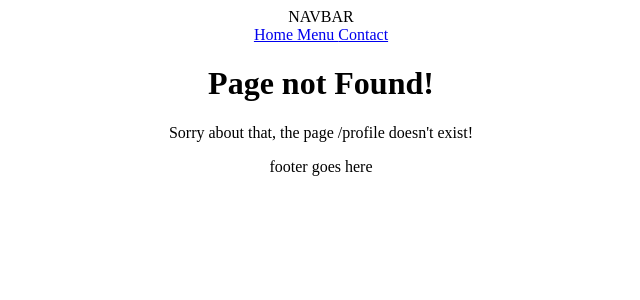
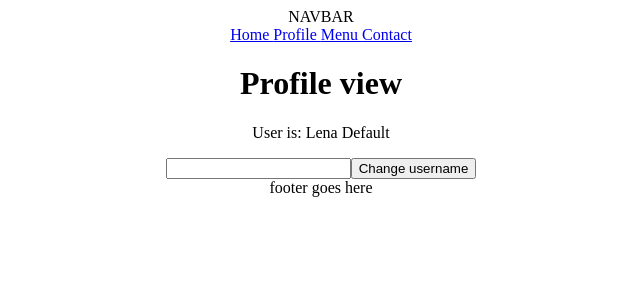
Before and after one commit to leneehe/react-exercises, a React (Create React App) app in the folder exercise-09/: page /profile in a window 1280 px wide. Before the commit this address had no page. Shown: the top 300 px of the page, without its empty margins (319-959 px from the left). Built offline with nearby package versions, Linux system fonts and the light colour scheme.

Commit message:
Implement child and grandchild components using prop drilling

```diff
--- a/exercise-09/src/App.js
+++ b/exercise-09/src/App.js
@@ -1,6 +1,8 @@
 import './App.css';
 import { BrowserRouter as Router, Routes, Route } from "react-router-dom";
+import {useState} from 'react';
 import {Home} from './pages/Home';
+import { Profile } from './pages/Profile';
 import { Menu } from './pages/Menu';
 import { Contact } from './pages/Contact';
 import { PageNotFound } from './pages/PageNotFound'
@@ -8,12 +10,15 @@
 
 
 function App() {
+  const [username, setUsername] = useState("Lena Default");
+
   return (
     <div className="App">
       <Router>
         <Navbar/>
         <Routes>
-          <Route path="/" element={<Home/>} />
+          <Route path="/" element={<Home username={username} />} />
+          <Route path="/profile" element={<Profile  username={username} setUsername={setUsername}/>} />
           <Route path="/menu" element={<Menu />} />
           <Route path="contact" element={<Contact />}>
             <Route path=":name"  element={<Contact />}/>
--- a/exercise-09/src/Navbar.js
+++ b/exercise-09/src/Navbar.js
@@ -6,6 +6,7 @@
         NAVBAR
         <br/>
         <Link to="/"> Home </Link>
+        <Link to="/profile"> Profile </Link>
         <Link to="/menu"> Menu </Link>
         <Link to="/contact"> Contact </Link>
       </div>
--- /dev/null
+++ b/exercise-09/src/pages/ChangeProfile.js
@@ -0,0 +1,12 @@
+import {useState} from 'react';
+
+export const ChangeProfile = (props) => {
+    const [newUsername, setNewUsername] = useState("");
+
+    return (
+        <div>
+            <input onChange={(event) => {setNewUsername(event.target.value)}}/>
+            <button onClick={() => props.setUsername(newUsername)}>Change username</button>
+        </div>
+    )
+}
--- a/exercise-09/src/pages/Home.js
+++ b/exercise-09/src/pages/Home.js
@@ -1,5 +1,8 @@
-export const Home = () => {
+export const Home = (props) => {
     return (
-        <h1>This is the HOME PAGE</h1>
+        <>
+            <h1>This is the HOME PAGE</h1>
+            <p>The user is {props.username}</p>
+        </>
     )
 }
--- /dev/null
+++ b/exercise-09/src/pages/Profile.js
@@ -0,0 +1,12 @@
+import {ChangeProfile} from './ChangeProfile'
+
+export const Profile = (props) => {
+    return (
+        <>
+            <h1>Profile view</h1>
+            <p>User is: {props.username}</p>
+
+            <ChangeProfile setUsername={props.setUsername} />
+        </>
+    )
+}
```
